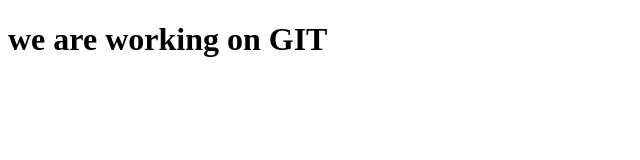
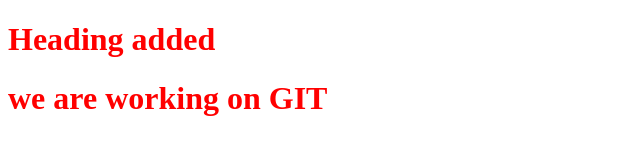
Before and after one commit to arshadkhan92/git-install, a plain HTML site: page index.html in a window 1280 px wide. Shown: the whole page, without its empty margins (0-640 px from the left). Drawn offline with Linux system fonts and the light colour scheme.

Commit message:
all files changed

```diff
--- a/index.html
+++ b/index.html
@@ -7,7 +7,7 @@
     <title>Document</title>
 </head>
 <body>
-
+   <h1>Heading added</h1>
 
 <h1>we are working on GIT</h1>
 
--- a/script.js
+++ b/script.js
@@ -0,0 +1 @@
+console.log("Hello World")
--- a/style.css
+++ b/style.css
@@ -0,0 +1,3 @@
+h1{
+    color: red;
+}
```
